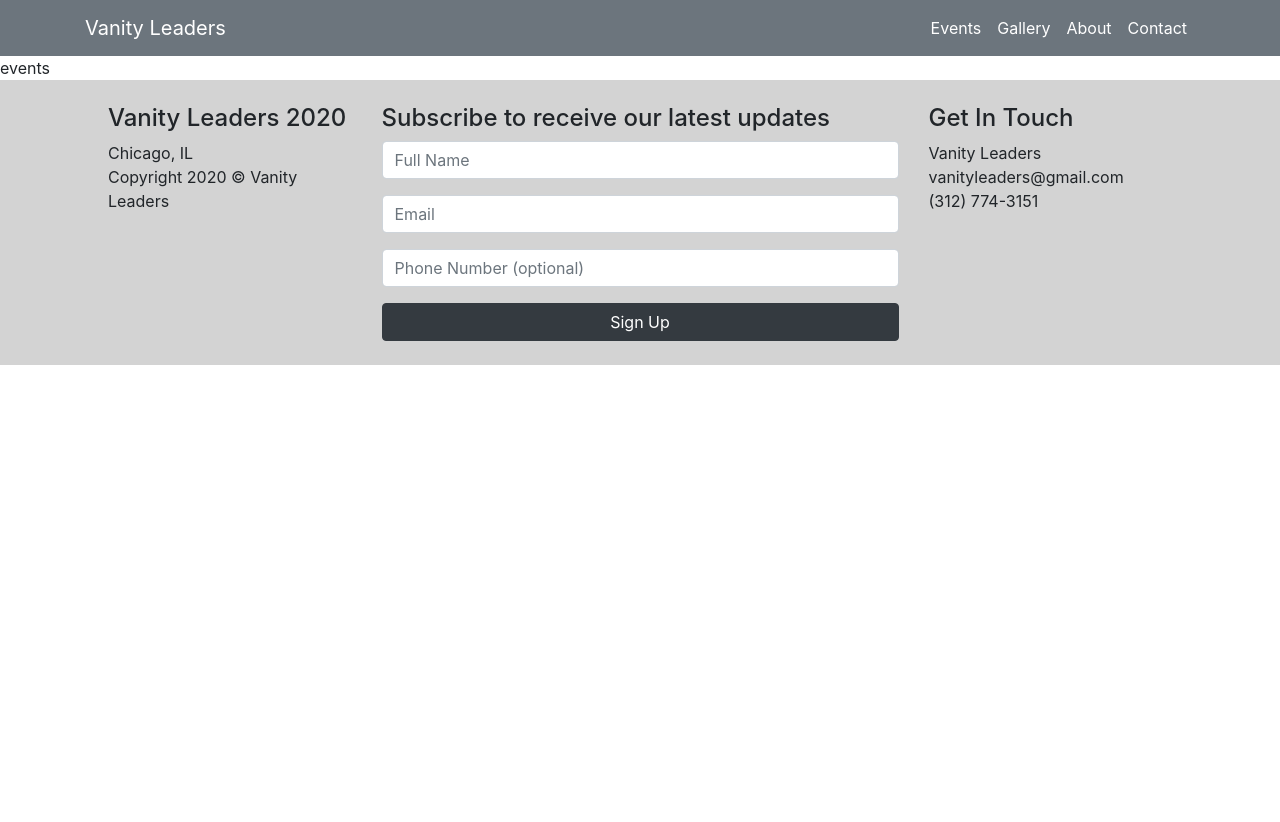
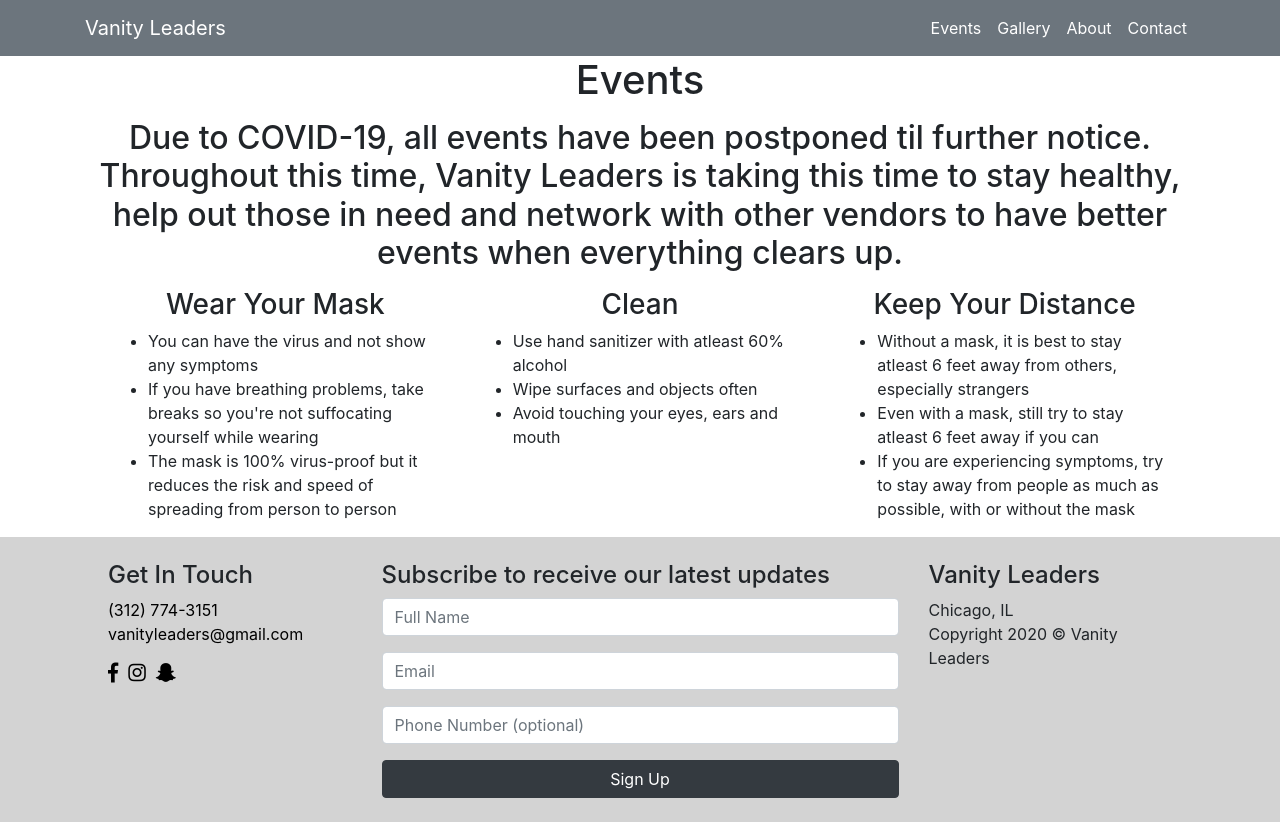
Before and after one commit to wmireku21/vanityleaders, a React (Create React App) app in the folder client/: page /events in a window 1280 px wide. Before the commit the page ends 800 px from the top, so only its background shows below. Built offline with nearby package versions, Linux system fonts and the light colour scheme.

Commit message:
events page/updated bottom component

```diff
--- a/client/src/components/Bottom.js
+++ b/client/src/components/Bottom.js
@@ -44,10 +44,14 @@ class Bottom extends Component {
                     <div className="row">
 
                         <div className="part col">
-                            <h4>Vanity Leaders 2020
-                            </h4>
-                            <p id="copyright"> Chicago, IL <br></br>
-                            Copyright 2020 &copy; Vanity Leaders </p>
+                           <h4>Get In Touch</h4>
+                           <p>
+                           <a style={{color: 'black'}} href="tel:3127743151">(312) 774-3151</a><br></br>
+                           <a style={{color: 'black'}} href="mailto:vanityleaders@gmail.com">vanityleaders@gmail.com</a><br></br>
+                           </p>
+                           <a href="https://www.facebook.com/Vanity-Leaders-104289611177277/?__tn__=%2Cd%2CP-R&eid=ARDX3A1cL92_I3pStCE4lcCJ3EHTQh6okF3NkDSmh_U-yinUq3x8KWDP4WnzYx1rVQtpAxUZh_22sPtC"><i class="ico fab fa-facebook-f"></i></a>
+                            <a href="https://www.instagram.com/vanityleaders/"><i class="ico fab fa-instagram"></i></a>
+                            <i class="ico fab fa-snapchat-ghost"></i>
                         </div>
                         <div className="part col-6" >
                             <h4> Subscribe to receive our latest updates</h4>
@@ -85,16 +89,12 @@ class Bottom extends Component {
                             </form>
                         </div>
                         <div className="part col">
-                           <h4>Get In Touch</h4>
-                           <p>
-                           Vanity Leaders<br></br>
-                           vanityleaders@gmail.com<br></br>
-                           (312) 774-3151
-                           </p>
-                            {/*<a href="/"><FaFacebookF size="18px" color="white" className="mr-3"/></a>
-                            <a href="https://www.instagram.com/vanityleaders/"><FaInstagram size="18px" color="white" className="mr-3"/></a>
-                            <a href=""><FaSnapchatGhost size="18px" color="white"/></a>*/}
+                            <h4>Vanity Leaders
+                            </h4>
+                            <p id="copyright"> Chicago, IL <br></br>
+                            Copyright 2020 &copy; Vanity Leaders </p>
                         </div>
+
                     </div>
                 </div>
                 <div class="part1">
--- a/client/src/components/Events.js
+++ b/client/src/components/Events.js
@@ -1,15 +1,46 @@
 import React, { Component } from 'react';
+import '../styles/Events.css';
+import {Row, Container, Col} from 'reactstrap';
 
 class Events extends Component {
   render() {
     return (
         <div>
-            events
-
-
+            <Container >
+                <h1 style={{textAlign: 'center'}}>Events</h1>
+                <h2 style={{textAlign: 'center', margin: '15px 0px'}}>Due to COVID-19, all events have been postponed til further notice. Throughout this time,
+                Vanity Leaders is taking this time to stay healthy, help out those in need and network with other vendors
+                to have better events when everything clears up.</h2>
+                <div className="row">
+                    <div className="col">
+                        <h3>Wear Your Mask</h3>
+                        <ul>
+                            <li>You can have the virus and not show any symptoms</li>
+                            <li>If you have breathing problems, take breaks so you're not suffocating yourself while wearing</li>
+                            <li>The mask is 100% virus-proof but it reduces the risk and speed of spreading from person to person</li>
+                        </ul>
+                    </div>
+                    <div className="col">
+                        <h3>Clean</h3>
+                        <ul>
+                            <li>Use hand sanitizer with atleast 60% alcohol</li>
+                            <li>Wipe surfaces and objects often</li>
+                            <li>Avoid touching your eyes, ears and mouth</li>
+                        </ul>
+                    </div>
+                    <div className="col">
+                        <h3>Keep Your Distance</h3>
+                        <ul>
+                            <li>Without a mask, it is best to stay atleast 6 feet away from others, especially strangers</li>
+                            <li>Even with a mask, still try to stay atleast 6 feet away if you can</li>
+                            <li>If you are experiencing symptoms, try to stay away from people as much as possible, with or without the mask</li>
+                        </ul>
+                    </div>
+                </div>
+            </Container>
         </div>
     );
   }
 }
 
-export default Events;
+export default Events
--- a/client/src/styles/Bottom.css
+++ b/client/src/styles/Bottom.css
@@ -8,6 +8,12 @@
 
 .part1 {
     display: none;
+}
+
+.ico {
+    color: black;
+    font-size: 20px;
+    padding-right: 10px;
 }
 
 
@@ -25,6 +31,8 @@
         color: black;
         font-size: 20px;
         padding-right: 10px;
+        padding-top: 10px;
+
     }
 
 }
--- a/client/src/styles/Events.css
+++ b/client/src/styles/Events.css
@@ -0,0 +1,3 @@
+h3 {
+    text-align: center;
+}
```
